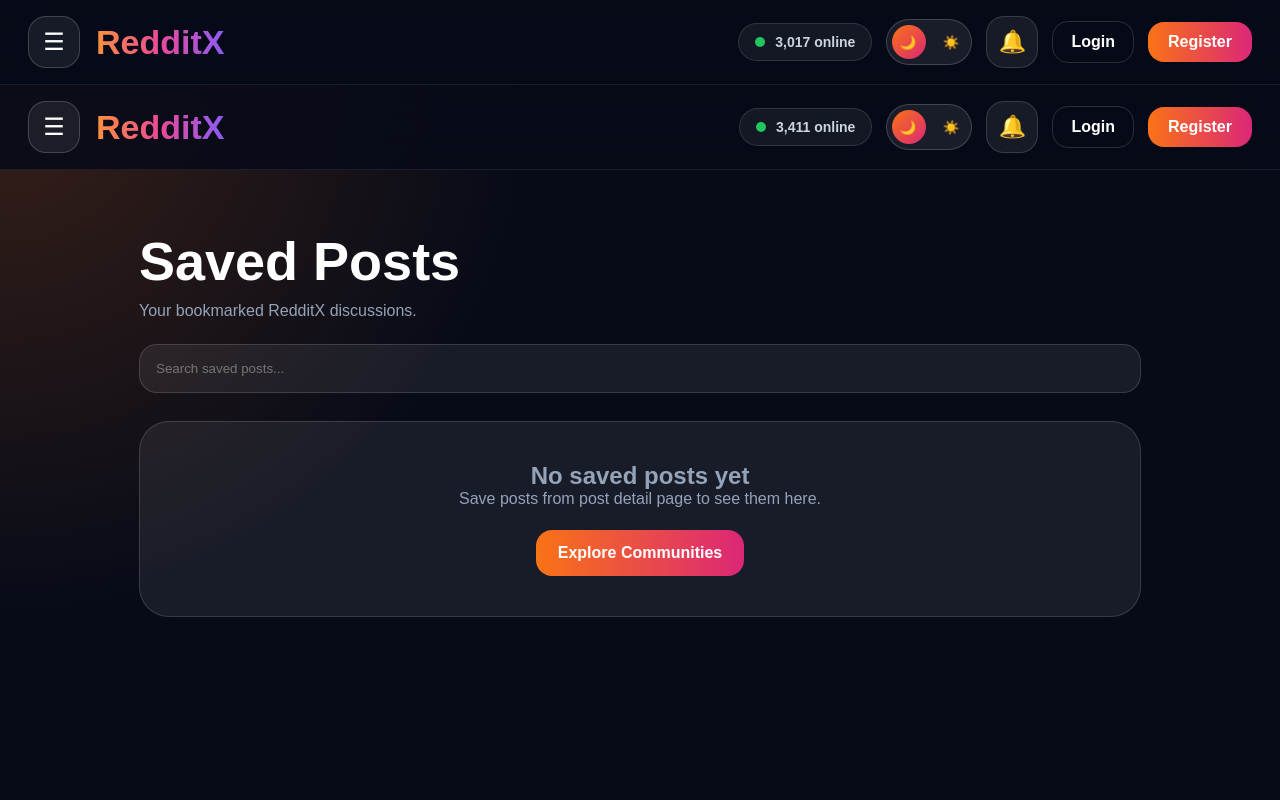
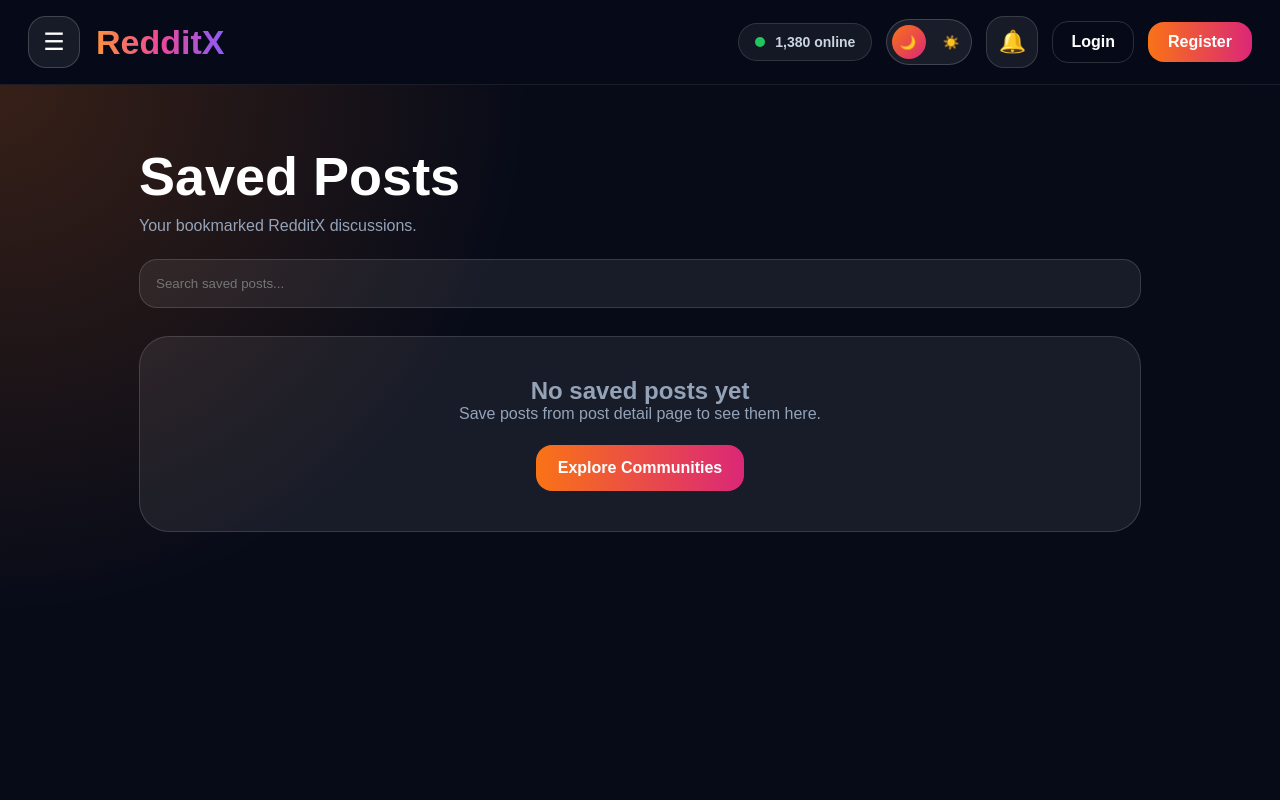
Before and after one commit to Kesarkarale/reddit-clone, a Next.js app: page /saved in a window 1280 px wide. Shown: the top 800 px of the page. Built offline with nearby package versions, Linux system fonts and the light colour scheme.

Commit message:
Update page.js

```diff
--- a/app/saved/page.js
+++ b/app/saved/page.js
@@ -1,7 +1,6 @@
 "use client";
 
 import { useEffect, useState } from "react";
-import Navbar from "../../components/Navbar";
 
 export default function SavedPosts() {
   const [savedPosts, setSavedPosts] = useState([]);
@@ -31,7 +30,6 @@ export default function SavedPosts() {
 
   return (
     <main style={page}>
-      <Navbar />
 
       <section style={container}>
         <div style={header}>
```
